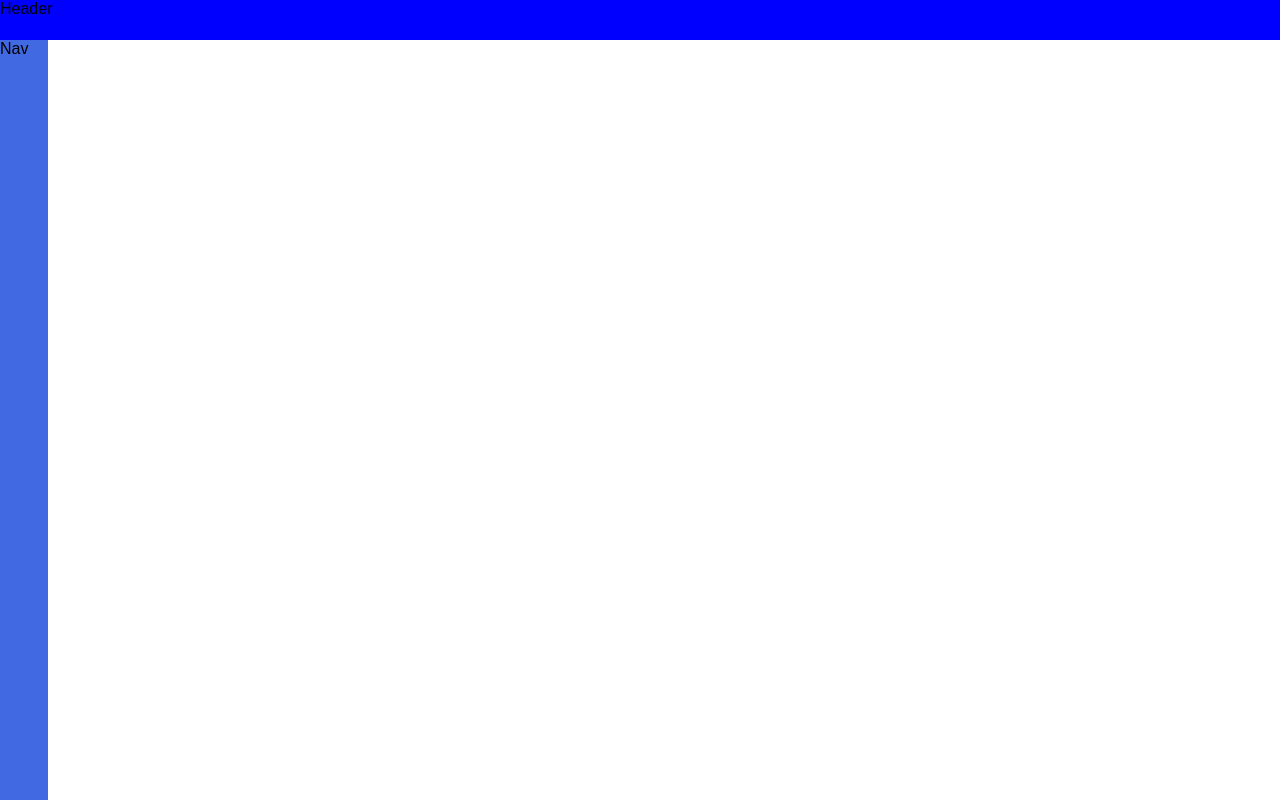
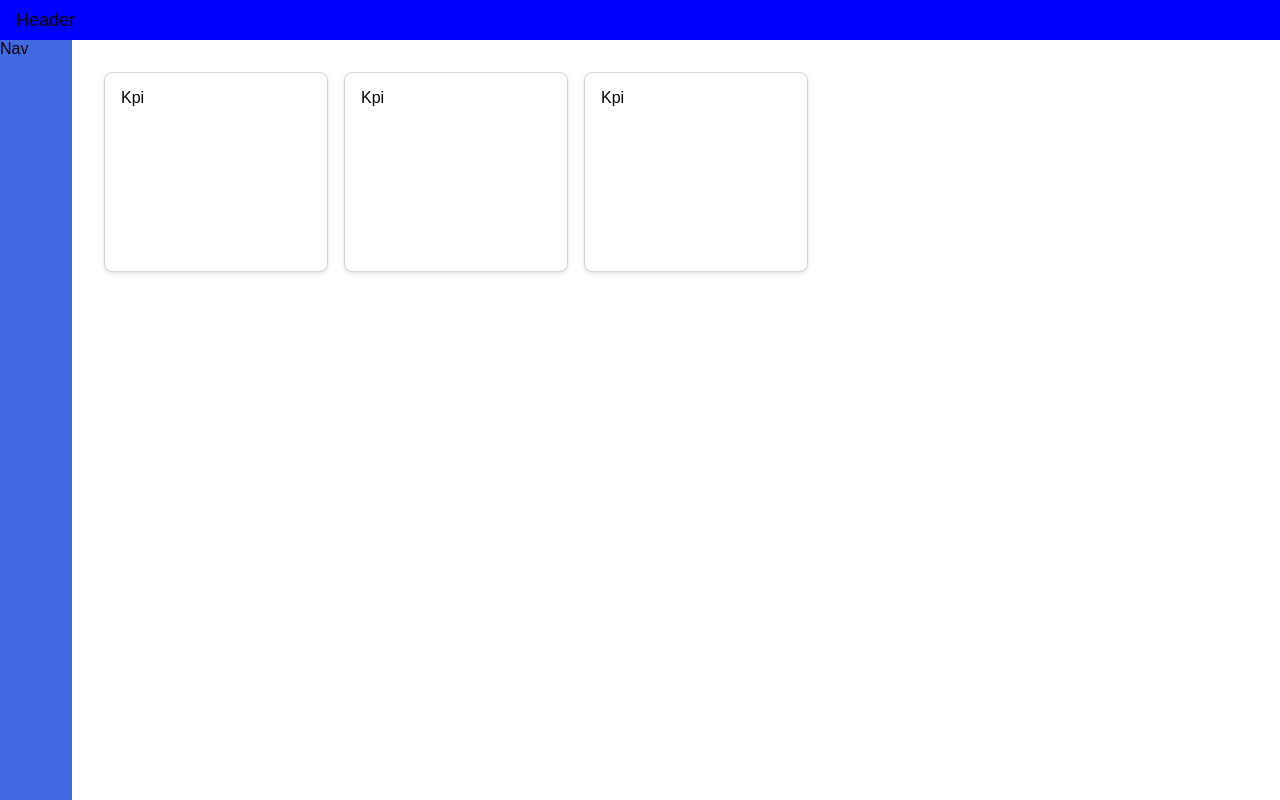
Before and after one commit to caio2983/lupit-testefullstack, a Next.js app in the folder frontend/: page / in a window 1280 px wide. Built offline with nearby package versions, Linux system fonts and the light colour scheme.

Commit message:
feat(frontend): add KpiCard component and update layout styles

```diff
--- /dev/null
+++ b/frontend/src/app/components/KpiCard/KpiCard.css
@@ -0,0 +1,9 @@
+.kpi-card {
+  height: 200px;
+  width: 100%;
+  background-color: white;
+  border: 1px solid lightgray;
+  border-radius: 8px;
+  padding: 16px;
+  box-shadow: 0 2px 4px rgba(0, 0, 0, 0.1);
+}
--- /dev/null
+++ b/frontend/src/app/components/KpiCard/KpiCard.tsx
@@ -0,0 +1,5 @@
+import React from "react";
+
+export default function KpiCard() {
+  return <div className="kpi-card">Kpi</div>;
+}
--- a/frontend/src/app/globals.css
+++ b/frontend/src/app/globals.css
@@ -1,3 +1,5 @@
+@import url("./components/KpiCard/KpiCard.css");
+
 :root {
   --background: #ffffff;
   --foreground: #171717;
@@ -31,21 +33,26 @@ a {
 .main-header {
   background-color: blue;
   height: 5%;
+  display: flex;
+  align-items: center;
+  padding-left: 16px;
+  font-size: large;
 }
 
-.main-container {
-  display: inline-flex;
-  background-color: green;
+.main-content {
+  display: flex;
+  height: 95%;
 }
 
 .main-navbar {
   display: inline-flex;
-  width: 48px;
+  width: 72px;
   height: 100%;
   background-color: royalblue;
 }
 
-.page-container {
+.page-wrapper {
+  /* Wrapper para as páginas de Jogadores e Times */
   display: inline-flex;
   background-color: lightcoral;
   margin: 0;
@@ -54,7 +61,17 @@ a {
   width: 100%;
 }
 
-.main-content {
+.home-container {
   display: flex;
-  height: 95%;
+  flex-direction: column;
+  align-items: center;
+  padding: 32px;
+  height: 100%;
+  width: 60%;
 }
+
+.kpis-wrapper {
+  display: flex;
+  gap: 16px;
+  width: 100%;
+}
--- a/frontend/src/app/page.tsx
+++ b/frontend/src/app/page.tsx
@@ -1,3 +1,13 @@
+import KpiCard from "./components/KpiCard/KpiCard";
+
 export default function Home() {
-  return <div className="main-container"></div>;
+  return (
+    <div className="home-container">
+      <div className="kpis-wrapper">
+        <KpiCard />
+        <KpiCard />
+        <KpiCard />
+      </div>
+    </div>
+  );
 }
```
